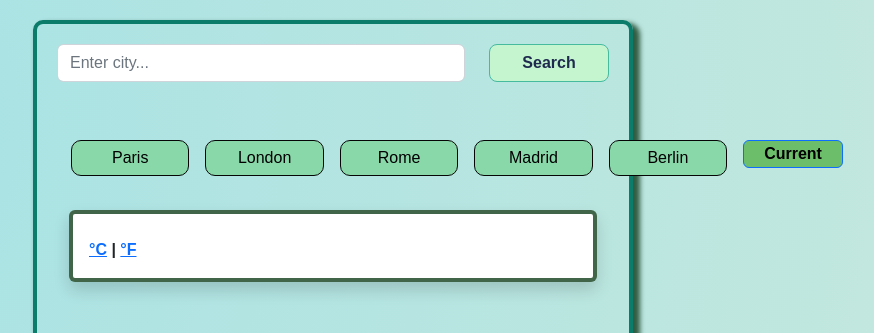
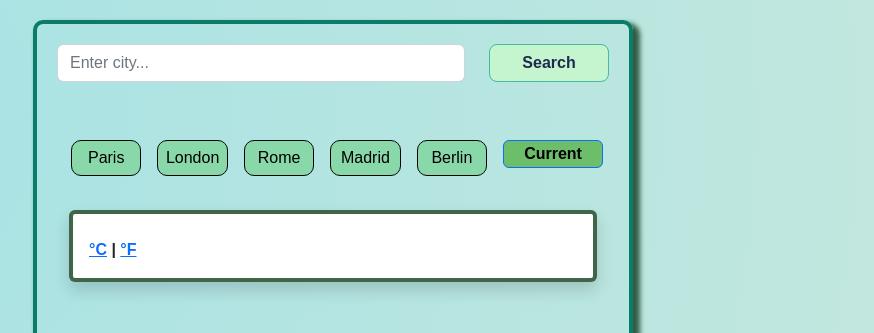
Before and after one commit to Elesionore/real-weather-app, a website built with Parcel: page index.html in a window 1280 px wide. Shown: the top 333 px of the page, without its empty margins (307-1181 px from the left). Built offline with nearby package versions, Linux system fonts and the light colour scheme; no server answers.

Commit message:
made smaller buttons

```diff
--- a/src/styles.css
+++ b/src/styles.css
@@ -31,7 +31,7 @@ body {
 }
 
 .block-2.row {
-  width: 800px;
+  width: 560px;
   margin: 20px auto;
 }
 
@@ -83,7 +83,6 @@ h1,
 .wind,
 .min-temperature,
 .block-2 {
-  display-block;
   padding: 6px;
 }
 .search {
```
